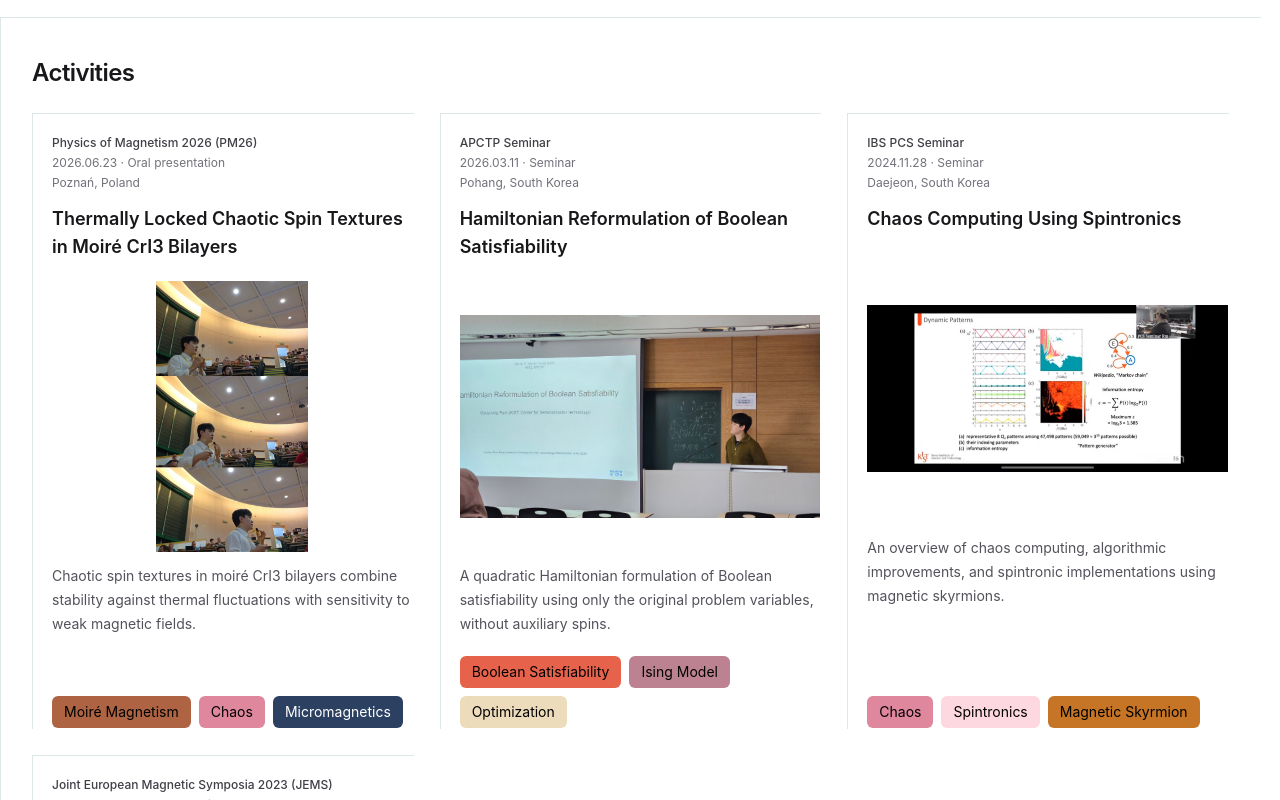
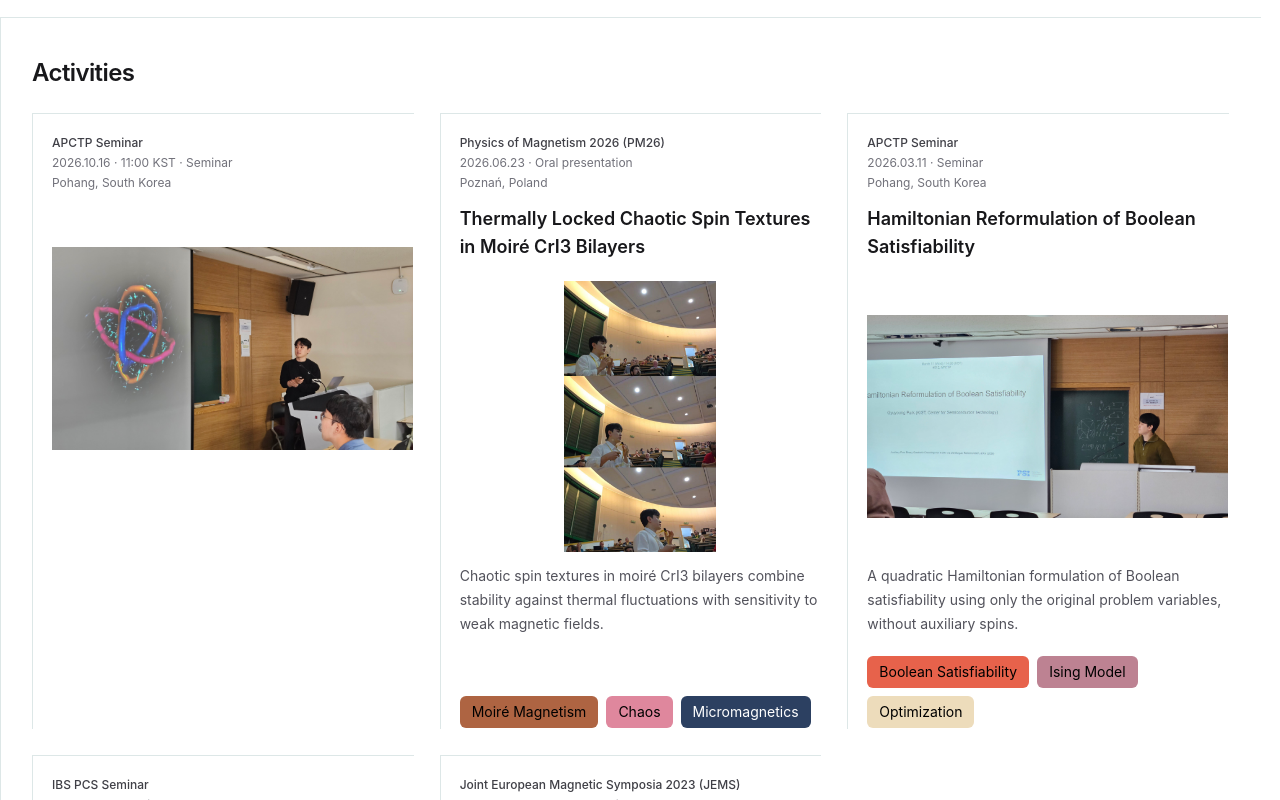
Before and after one commit to gyuyoungpark/gyuyoungpark.github.io, a React (Vite) app: page / in a window 1280 px wide. Shown: the part 4440-5240 px from the top of the page. Built offline with nearby package versions, Linux system fonts and the light colour scheme; a web font is replaced by a local one.

Commit message:
Add untitled October 16 APCTP seminar with thumbnail and time

```diff
--- a/src/components/ActivitiesSection.tsx
+++ b/src/components/ActivitiesSection.tsx
@@ -16,7 +16,7 @@ export function ActivitiesSection({ activities }: { activities: Activity[] }) {
             href={contentHref('activities', activity.id)}
             metadata={<>
               <span className="font-medium text-zinc-700">{activity.event}</span>
-              <p><time dateTime={activity.date}>{activity.dateLabel ?? activity.date.replace(/-/g, '.')}</time> · {activity.kind}</p>
+              <p><time dateTime={activity.date}>{activity.dateLabel ?? activity.date.replace(/-/g, '.')}</time>{activity.time && ` · ${activity.time}`} · {activity.kind}</p>
               {activity.location && <p>{activity.location}</p>}
             </>}
             image={activity.image}
--- a/src/components/ContentArticle.tsx
+++ b/src/components/ContentArticle.tsx
@@ -8,6 +8,7 @@ import { formatDetailDate } from '@/lib/detailDate';
 
 export function ContentArticle({ item }: { item: Article | Activity }) {
   const isActivity = 'event' in item;
+  const pageTitle = item.title || (isActivity ? item.event : 'Research');
   const section = isActivity ? 'Activities' : 'Research';
   const sectionHash = isActivity ? 'activities' : 'research';
   const titleRef = useRef<HTMLHeadingElement>(null);
@@ -22,22 +23,23 @@ export function ContentArticle({ item }: { item: Article | Activity }) {
 
   useEffect(() => {
     const previousTitle = document.title;
-    document.title = `${item.title} | Gyuyoung Park`;
+    document.title = `${pageTitle} | Gyuyoung Park`;
     window.scrollTo({ top: 0, behavior: 'instant' });
     titleRef.current?.focus({ preventScroll: true });
     return () => { document.title = previousTitle; };
-  }, [item.title]);
+  }, [pageTitle]);
 
   return (
     <article lang="en" className="mx-auto max-w-[820px] px-5 py-10 sm:px-10 sm:py-14">
       <header className="mb-8">
         <BackLink href={`/#${sectionHash}`} className="mb-6">{section}</BackLink>
-        <h1 ref={titleRef} tabIndex={-1} className="text-3xl font-semibold leading-snug tracking-tight [overflow-wrap:anywhere] outline-none sm:text-4xl">{item.title}</h1>
+        <h1 ref={titleRef} tabIndex={-1} className={item.title ? 'text-3xl font-semibold leading-snug tracking-tight [overflow-wrap:anywhere] outline-none sm:text-4xl' : 'sr-only'}>{pageTitle}</h1>
         {!isActivity && item.authors.length > 0 && <p className="mt-4 text-sm leading-6 text-zinc-700">{item.authors.map((author) => author.name).join(', ')}</p>}
         <div className="mt-4 space-y-1 text-sm leading-6 text-zinc-500">
           {isActivity ? <p className="font-medium text-zinc-700">{item.event}</p> : <PublicationCitation article={item} />}
           {item.date && <p>
             <time dateTime={item.date}>{formatDetailDate(item.date)}</time>
+            {isActivity && item.time && ` · ${item.time}`}
             {isActivity ? ` · ${item.kind}` : item.status === 'preprint' ? ' · Preprint' : ''}
           </p>}
           {isActivity && item.location && <p>{item.location}</p>}
--- a/src/components/ContentCard.tsx
+++ b/src/components/ContentCard.tsx
@@ -18,7 +18,7 @@ export function ContentCard({ id, title, href, metadata, image, imageAlt, captio
     <article id={id} className="trimmed-borders flex h-full scroll-mt-28 flex-col bg-white p-5">
       <a href={href} className="block after:absolute after:inset-0 after:z-[1] after:content-['']">
         <div className="text-xs leading-5 text-zinc-500">{metadata}</div>
-        <h3 className="mt-3 text-lg font-semibold leading-7 text-zinc-900">{title}</h3>
+        {title && <h3 className="mt-3 text-lg font-semibold leading-7 text-zinc-900">{title}</h3>}
       </a>
       {image ? (
         <figure className="mt-5">
--- a/src/data/activities.json
+++ b/src/data/activities.json
@@ -1,4 +1,17 @@
 [
+  {
+    "id": "apctp-seminar-2026-10-16",
+    "title": "",
+    "event": "APCTP Seminar",
+    "date": "2026-10-16",
+    "time": "11:00 KST",
+    "location": "Pohang, South Korea",
+    "kind": "Seminar",
+    "caption": "",
+    "image": "/images/activities/apctp-seminar-2026-10-16-photo.jpg",
+    "imageAlt": "Gyuyoung Park presenting at the APCTP seminar in Pohang on October 16, 2026.",
+    "tags": []
+  },
   {
     "id": "pm26-moire-chaos",
     "title": "Thermally Locked Chaotic Spin Textures in Moiré CrI3 Bilayers",
--- a/src/types/index.ts
+++ b/src/types/index.ts
@@ -42,9 +42,10 @@ export interface Activity {
   event: string;
   date: string;
   dateLabel?: string;
+  time?: string;
   location?: string;
   kind: string;
-  url: string;
+  url?: string;
   doi?: string;
   caption: string;
   image?: string;
```
Also changed, not shown: public/images/activities/apctp-seminar-2026-10-16-photo.jpg (added), 1 other file (tests, documents, lock files or other folders).
